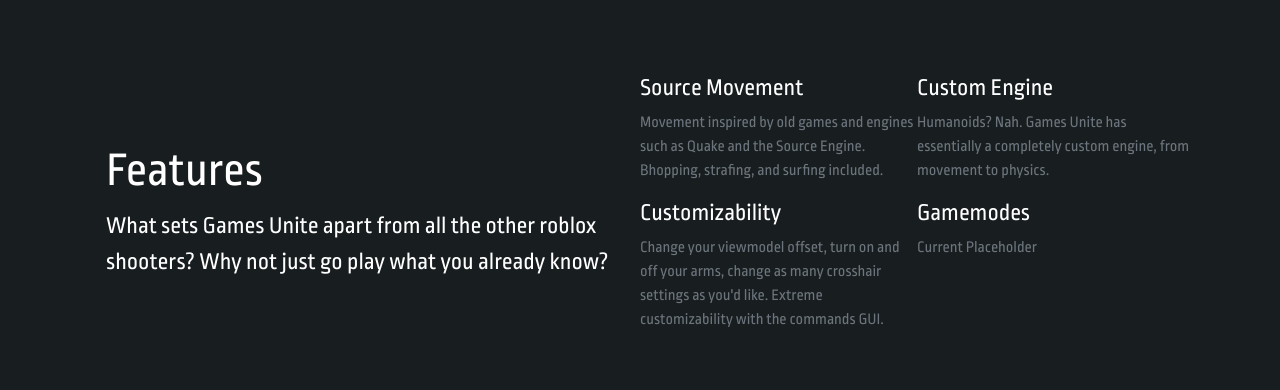
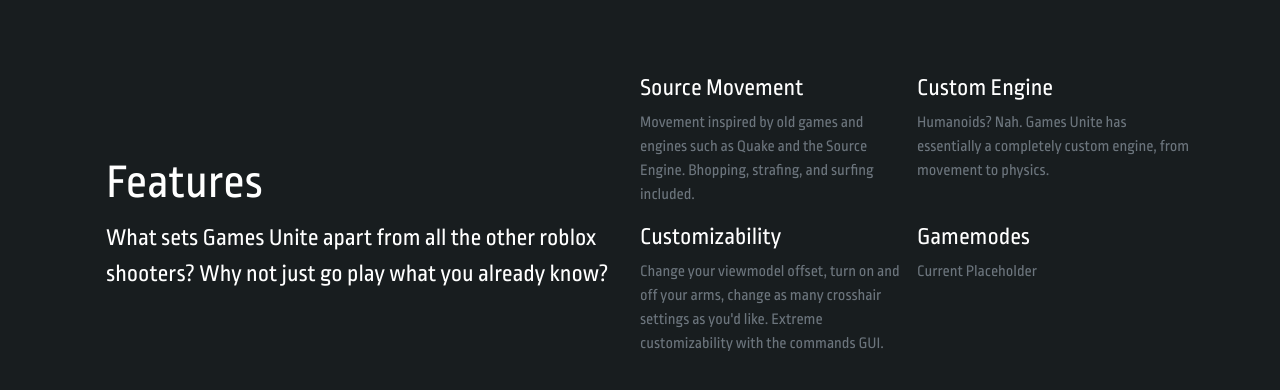
Before and after one commit to MapleAtMorning/Games-Unite, a plain HTML site: page index.html in a window 1280 px wide. Shown: the part 1289-1679 px from the top of the page. Drawn offline with nearby package versions, Linux system fonts and the light colour scheme.

Commit message:
Padding fix
Table items too close to eachother

```diff
--- a/index.html
+++ b/index.html
@@ -114,7 +114,7 @@
                     <p class="featuresParagraph d-none d-md-inline">What sets Games Unite apart from all the other roblox shooters? Why not just go play what you already know?</p>
                 </div>
                 <div class="row row-cols-1 row-cols-md-2 mt-5 p-0">
-                    <div class="d-flex flex-column align-items-center align-items-md-start p-0">
+                    <div class="d-flex flex-column align-items-center align-items-md-start p-0 pe-0 pe-md-3">
                         <h4>Source Movement</h4>
                         <p class="text-muted">Movement inspired by old games and engines such as Quake and the Source Engine. Bhopping, strafing, and surfing included.</p>
                     </div>
@@ -122,7 +122,7 @@
                         <h4>Custom Engine</h4>
                         <p class="text-muted">Humanoids? Nah. Games Unite has essentially a completely custom engine, from movement to physics.</p>
                     </div>
-                    <div class="d-flex flex-column align-items-center align-items-md-start p-0">
+                    <div class="d-flex flex-column align-items-center align-items-md-start p-0 pe-0 pe-md-3">
                         <h4>Customizability</h4>
                         <p class="text-muted">Change your viewmodel offset, turn on and off your arms, change as many crosshair settings as you'd like. Extreme customizability with the commands GUI.</p>
                     </div>
```
